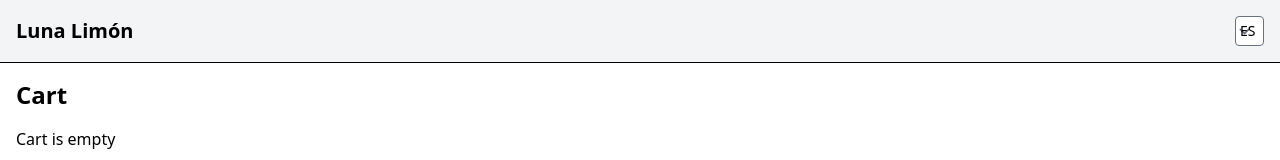
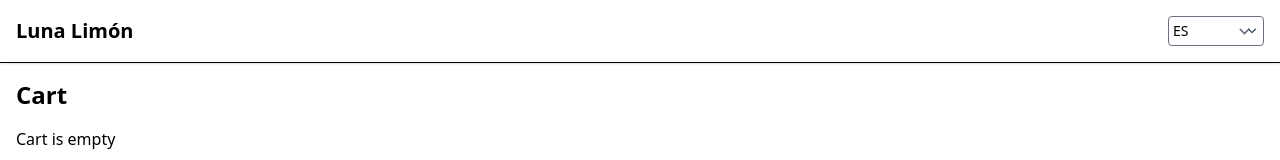
Before and after one commit to eads/luna-limon, a SvelteKit app: page /cart in a window 1280 px wide. Shown: the top 160 px of the page. Built offline with nearby package versions, Linux system fonts and the light colour scheme.

Commit message:
Improve UI polish

```diff
--- a/src/routes/+layout.svelte
+++ b/src/routes/+layout.svelte
@@ -12,13 +12,30 @@
 	};
 </script>
 
-<nav class="bg-gray-100 border-b p-4 flex justify-between items-center">
+<nav class="bg-white/90 backdrop-blur border-b p-4 flex justify-between items-center shadow">
 	<a href="/" class="text-xl font-semibold">Luna Limón</a>
-	<select class="border rounded p-1 text-sm" bind:value={selected} on:change={switchLang}>
-		{#each locales as l (l)}
-			<option value={l}>{l.toUpperCase()}</option>
-		{/each}
-	</select>
+	<div class="relative">
+		<select
+			class="border rounded p-1 pr-6 text-sm w-24 appearance-none"
+			bind:value={selected}
+			onchange={switchLang}
+		>
+			{#each locales as l (l)}
+				<option value={l}>{l.toUpperCase()}</option>
+			{/each}
+		</select>
+		<svg
+			class="pointer-events-none absolute right-1 top-1/2 -translate-y-1/2 h-4 w-4 text-gray-700"
+			fill="currentColor"
+			viewBox="0 0 20 20"
+		>
+			<path
+				fill-rule="evenodd"
+				d="M5.23 7.21a.75.75 0 011.06.02L10 10.94l3.71-3.71a.75.75 0 111.06 1.06l-4.24 4.24a.75.75 0 01-1.06 0L5.21 8.27a.75.75 0 01.02-1.06z"
+				clip-rule="evenodd"
+			/>
+		</svg>
+	</div>
 </nav>
 
 <main class="container mx-auto p-4">
--- a/src/routes/+page.svelte
+++ b/src/routes/+page.svelte
@@ -27,7 +27,14 @@
 <h1 class="text-2xl font-bold mb-4">Catalog</h1>
 <ul class="grid gap-4 grid-cols-1 sm:grid-cols-2 lg:grid-cols-3">
 	{#each data.products as product (product.id)}
-		<li class="border rounded shadow p-4 flex flex-col gap-2 bg-white">
+		<li class="border rounded-lg shadow-md p-4 flex flex-col gap-2 bg-white">
+			{#if product.imagen}
+				<img
+					src={product.imagen}
+					alt={product.nombre}
+					class="w-full h-48 object-cover rounded-md"
+				/>
+			{/if}
 			<h2 class="font-semibold text-lg">{product.nombre}</h2>
 			<p class="text-sm text-gray-700">{product.descripción}</p>
 			<p class="font-medium">${product.precio}</p>
--- a/src/routes/cart/+page.svelte
+++ b/src/routes/cart/+page.svelte
@@ -10,7 +10,11 @@
 		{#each items as { product, quantity } (product.id)}
 			<li class="flex items-center gap-4 border-b pb-4">
 				{#if product.imagen}
-					<img src={product.imagen} alt={product.nombre} class="w-16 h-16 object-cover rounded" />
+					<img
+						src={product.imagen}
+						alt={product.nombre}
+						class="w-24 h-24 object-cover rounded-md"
+					/>
 				{/if}
 				<div class="flex-1">
 					<p class="font-medium">{product.nombre}</p>
```
